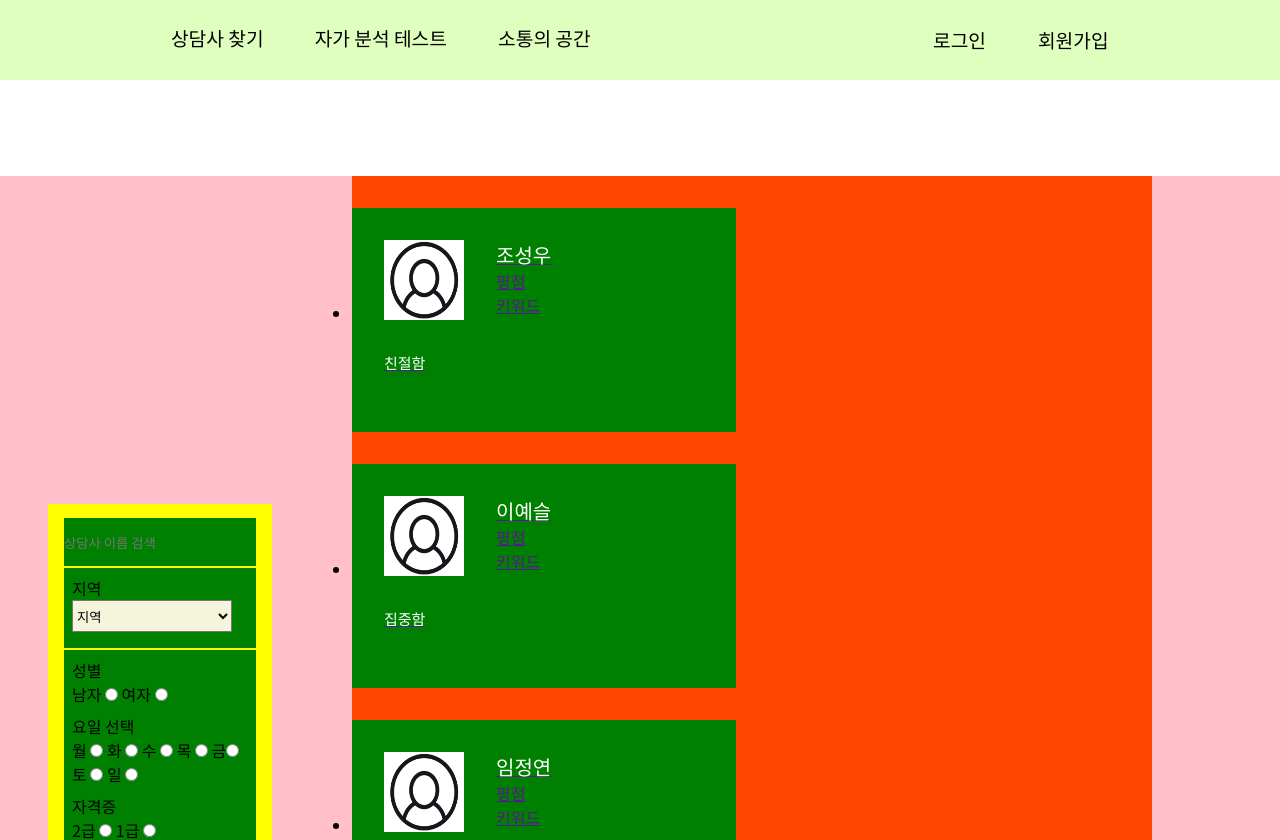
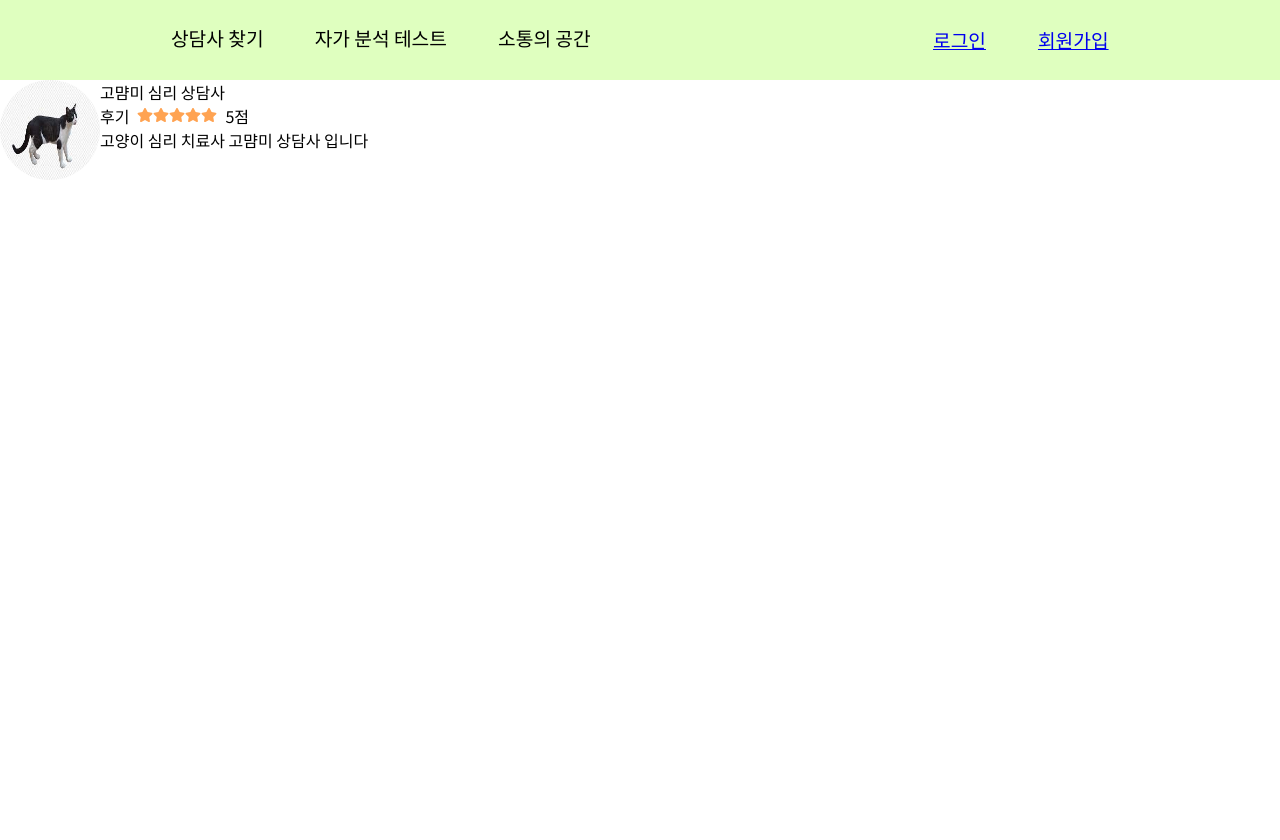
Before and after one commit to GDSC-SKHU/4Team-Solution-Fe, a Next.js app in the folder solution4/: page /findpsy in a window 1280 px wide. Shown: the top 840 px of the page. After the commit the page ends 800 px from the top, so only its background shows below. Built offline with nearby package versions, Linux system fonts and the light colour scheme.

Commit message:
build: 각자 page develop(branch 바꿔야됨)
미완성

```diff
--- a/solution4/package.json
+++ b/solution4/package.json
@@ -18,6 +18,7 @@
     "next": "13.1.6",
     "react": "18.2.0",
     "react-dom": "18.2.0",
+    "react-icons": "^4.7.1",
     "styled-components": "^5.3.6",
     "typescript": "4.9.5"
   },
--- a/solution4/src/pages/_app.tsx
+++ b/solution4/src/pages/_app.tsx
@@ -86,8 +86,8 @@ export default function App({ Component, pageProps }: AppProps) {
           </div>
         </nav>
         <nav>
-          <LoginBox>로그인</LoginBox>
-          <LoginBox>회원가입</LoginBox>
+          <LoginBox><Link href="/login">로그인</Link></LoginBox>
+          <LoginBox><Link href="/signup">회원가입</Link></LoginBox>
         </nav>
       </Headerbox>
       <Component {...pageProps} />
--- a/solution4/src/pages/findpsy.tsx
+++ b/solution4/src/pages/findpsy.tsx
@@ -1,120 +1,64 @@
-import List from "@/components/Consultant";
+import Image from "next/image";
 import styled from "styled-components";
+import styles from "@/styles/Find.module.css";
+import { FaStar } from "react-icons/fa";
 
+interface Consultant{
+  name:string;
+  review:string;
+  score:number;
+  intro:string;
+
+}
 export default function Findpsy() {
   return (
-    <Container>
-      <Condition>
-        <Search placeholder="상담사 이름 검색"></Search>
-        <Location>
-          지역
-          <br />
-          <SelectBox>
-            <option>지역</option>
-            <option>서울</option>
-            <option>인천</option>
-            <option>경기도</option>
-          </SelectBox>
-        </Location>
-        <DetailBox>
-          <Sex>
-            성별
-            <br />
-            <label htmlFor="term">남자 </label>
-            <input type="radio"></input>
-            <label htmlFor="term"> 여자 </label>
-            <input type="radio"></input>
-          </Sex>
-          <Day>요일 선택</Day>
-          <label htmlFor="term">월 </label>
-          <input type="radio"></input>
-          <label htmlFor="term"> 화 </label>
-          <input type="radio"></input>
-          <label htmlFor="term"> 수 </label>
-          <input type="radio"></input>
-          <label htmlFor="term"> 목 </label>
-          <input type="radio"></input>
-          <label htmlFor="term"> 금</label>
-          <input type="radio"></input>
-          <br />
-          <label htmlFor="term">토 </label>
-          <input type="radio"></input>
-          <label htmlFor="term"> 일 </label>
-          <input type="radio"></input>
-          <License>자격증</License>
-          <label htmlFor="term">2급 </label>
-          <input type="radio"></input>
-          <label htmlFor="term"> 1급 </label>
-          <input type="radio"></input>
-        </DetailBox>
-      </Condition>
-      <List></List>
-      <div></div>
-    </Container>
+    <>
+      <ProfileBox>
+        <div>
+          <Image
+            className={styles.profile}
+            src="/고먐미.jpeg"
+            alt="Picture of the author"
+            width={100}
+            height={100}
+          />{" "}
+        </div>
+        <ProfileTextBox>
+          <div>고먐미 심리 상담사</div>
+          <StarBox>
+            <div>후기</div>
+            {/* 이부분 api통해서 후기별로 별 퍼센트 조절하는거 해야됨
+            https://jae04099.tistory.com/entry/React-svg%EB%A1%9C-%EB%B9%84%EC%9C%A8-%EC%A0%95%ED%99%95%ED%95%9C-%EB%B3%84%EC%A0%90-%EA%B5%AC%ED%98%84 */}
+            <Stars>
+              {Array.from({ length: 5 }, (__, i) => (
+                <div key={i}>
+                  <FaStar />
+                </div>
+              ))}
+            </Stars>
+            {/* 숫자 부분 처리 하는 방법 => 별 퍼센트별로 4점, 4.5점 써야됨 */}
+            <div>5점</div>
+          </StarBox>
+          <div>고양이 심리 치료사 고먐미 상담사 입니다</div>
+        </ProfileTextBox>
+      </ProfileBox>
+    </>
   );
 }
 
-const Container = styled.div`
-  margin-top: 6rem;
-
+const ProfileBox = styled.div`
   display: flex;
-  justify-content: center;
-  align-items: center;
-
-  background-color: pink;
-
-  gap: 5rem;
 `;
-
-const Condition = styled.div`
+const ProfileTextBox = styled.div`
   display: flex;
   flex-direction: column;
-  justify-content: center;
-  align-items: center;
-
-  background-color: yellow;
-
-  width: 14rem;
-  height: 25rem;
 `;
-
-const Search = styled.input`
-  background-color: green;
-  width: 12rem;
-  height: 3rem;
-
-  border: solid 1px yellow;
+const Stars = styled.div`
+  display: flex;
+  color: #ffa352;
 `;
-
-const Location = styled.div`
-  padding: 0.5rem;
-  background-color: green;
-  width: 11rem;
-  height: 4rem;
-
-  border: solid 1px yellow;
+const StarBox = styled.div`
+  display: flex;
+  gap: 0.5rem;
+>>>>>>> Stashed changes
 `;
-
-const SelectBox = styled.select`
-  background-color: beige;
-
-  width: 10rem;
-  height: 2rem;
-`;
-const DetailBox = styled.div`
-  padding: 0.5rem;
-  background-color: green;
-  width: 11rem;
-  height: 14rem;
-  border: solid 1px yellow;
-`;
-
-const Sex = styled.div``;
-
-const Day = styled.div`
-  padding-top: 0.5rem;
-`;
-
-const License = styled.div`
-  padding-top: 0.5rem;
-`;
--- /dev/null
+++ b/solution4/src/pages/login.tsx
@@ -0,0 +1,6 @@
+export default function Login(){
+  return(
+    <>
+    </>
+  )
+}
--- /dev/null
+++ b/solution4/src/pages/signup.tsx
@@ -0,0 +1,3 @@
+export default function signup() {
+  return <></>;
+}
--- /dev/null
+++ b/solution4/src/styles/Find.module.css
@@ -0,0 +1,3 @@
+.profile{
+  border-radius: 50%;
+}
--- a/solution4/src/styles/globals.css
+++ b/solution4/src/styles/globals.css
@@ -5,3 +5,6 @@
   padding: 0%;
   margin: 0%;
 }
+.Profile{
+  border-radius: 50%;
+}
```
Also changed, not shown: solution4/src/pages/conSearch.tsx (added, +119 -0 lines), solution4/public/고먐미.jpeg (added), solution4/src/constants/index.ts (added), 1 other file (tests, documents, lock files or other folders).
